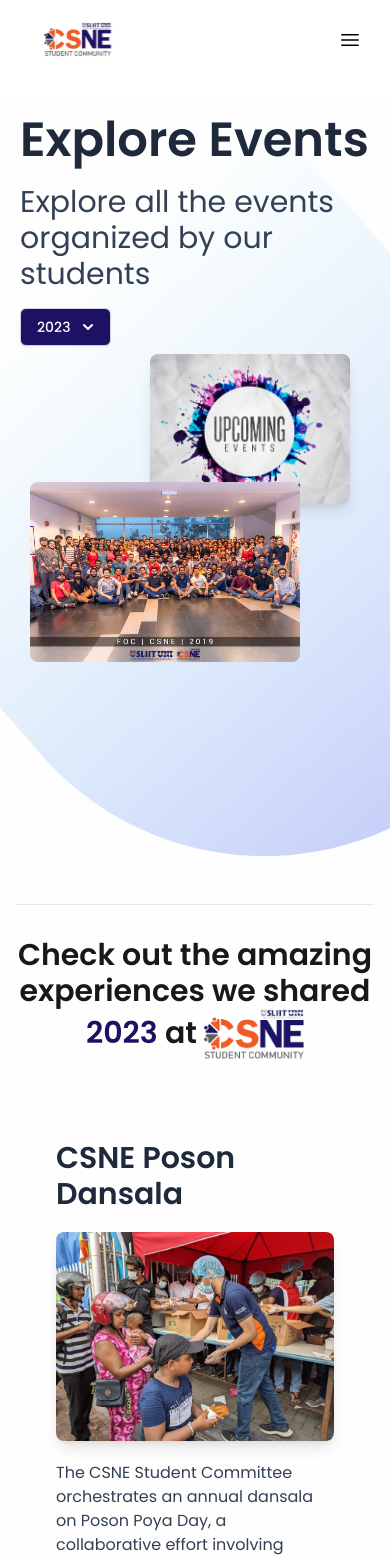
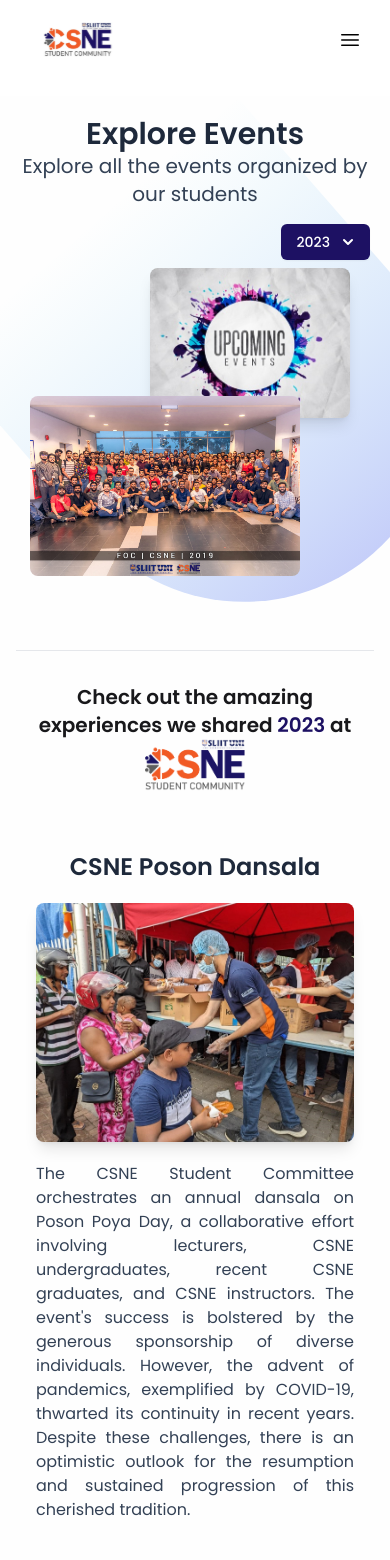
Before and after one commit to ms-club-sliit/CSNE-SC-Official-Web, a Next.js app: page /events/2023 in a window 390 px wide. Shown: the top 1560 px of the page. Built offline with nearby package versions, Linux system fonts and the light colour scheme.

Commit message:
fix: fixed styling issues

```diff
--- a/src/components/Events/Event.jsx
+++ b/src/components/Events/Event.jsx
@@ -3,33 +3,48 @@ import Image from "next/image";
 const Event = ({ event, element }) => {
   const { name, desc, alt, image } = event;
 
-    const order = element % 2 === 0 ? 'lg:flex-row' : 'lg:flex-row-reverse';
-    const text_align = element % 2 === 0 ? 'text-left' : 'text-right';
+  const order = element % 2 === 0 ? "lg:flex-row" : "lg:flex-row-reverse";
+  const text_align = element % 2 === 0 ? "text-left" : "text-right";
 
   return (
     <div>
-            <div className={`gap-5 lg:gap-16 flex flex-col ${order} items-center mb-10 mt-10 p-10`}>
-                <h2 className="text-3xl subpixel-antialiased font-semibold text-slate-800  sm:block md:hidden text-left">{name}</h2>
+      <div
+        className={`gap-5 lg:gap-16 flex flex-col ${order} items-center mb-10 mt-10 p-5 lg:p-10`}
+      >
+        <h2 className="text-2xl lg:text-3xl subpixel-antialiased font-semibold text-slate-800 sm:block md:hidden text-center lg:text-left">
+          {name}
+        </h2>
 
         <div className="relative w-full aspect-[4/3] lg:w-1/2">
-                    <Image className="rounded-lg shadow-lg" sizes="(max-width: 200px) 100vw, 100px" alt={alt} src={`/images/${image}`} fill style={{
-                        objectFit: "cover"
-                    }} />
+          <Image
+            className="rounded-lg shadow-lg"
+            sizes="(max-width: 200px) 100vw, 100px"
+            alt={alt}
+            src={`/images/${image}`}
+            fill
+            style={{
+              objectFit: "cover",
+            }}
+          />
         </div>
 
         <div className="lg:w-2/3">
           <div>
-                        <h2 className={`text-3xl subpixel-antialiased font-semibold mb-4 text-slate-800 hidden md:block ${text_align}`}>{name}</h2>
-                        <p className={`text-base text-slate-700 xl:text-lg ${text_align}`}>
+            <h2
+              className={`text-3xl subpixel-antialiased font-semibold mb-4 text-slate-800 hidden md:block ${text_align}`}
+            >
+              {name}
+            </h2>
+            <p
+              className={`text-justify text-slate-700 lg:text-lg ${text_align}`}
+            >
               {desc}
             </p>
           </div>
         </div>
       </div>
-
-            <hr class="h-px my-8 bg-gray-200 border-0 dark:bg-gray-700"></hr>
     </div>
-    )
-}
+  );
+};
 
 export default Event;
--- a/src/components/Events/EventHero.jsx
+++ b/src/components/Events/EventHero.jsx
@@ -1,6 +1,5 @@
 import Image from "next/image";
 import YearDropDown from "./YearDropDown";
-
 
 const EventHero = () => {
   return (
@@ -9,10 +8,11 @@ const EventHero = () => {
         className="w-screen h-screen bg-no-repeat bg-top-[100%] bg-right-[50%] bg-[150%] hidden md:block"
         style={{
           backgroundImage: `url(/static/event-bg.svg)`,
-                    backgroundRepeat: 'no-repeat', backgroundSize: '150%',
-                    backgroundPosition: 'top 100% right 50%'
-                }}>
-
+          backgroundRepeat: "no-repeat",
+          backgroundSize: "150%",
+          backgroundPosition: "top 100% right 50%",
+        }}
+      >
         <div className="container mr-auto ml-auto">
           <div className="text-right">
             <YearDropDown />
@@ -20,60 +20,92 @@ const EventHero = () => {
 
           <div className="sm:flex">
             <div className="m-5 xl:ml-20">
-                            <h1 className="text-left text-6xl font-semibold mb-5 text-slate-800 antialiased">Explore Events</h1>
-                            <p className="ztext-left text-4xl mb-2 text-slate-900 antialiased">Explore all the events organized by</p>
-                            <p className="text-left text-4xl text-slate-800 antialiased">our students</p>
+              <h1 className="text-left text-5xl font-semibold mb-5 text-slate-800 antialiased">
+                Explore Events
+              </h1>
+              <p className="ztext-left text-3xl mb-2 text-slate-900 antialiased">
+                Explore all the events organized by <br />
+                our students
+              </p>
             </div>
 
             <div className="absolute md:bottom-14 lg:bottom-0 lg:top-22 xl:top-28 xl:right-[400px] right-40 ">
               <div className="relative top-8 left-40 xl:left-[400px]">
-                                <Image className="rounded-lg shadow-lg md:w-[280px] lg:w-[380px] xl:w-[25vw]" alt={"upcoming event"} src={`/images/upcoming.jpg`} layout="intrinsic" width={400} height={220} />
+                <Image
+                  className="rounded-lg shadow-lg md:w-[280px] lg:w-[380px] xl:w-[25vw]"
+                  alt={"upcoming event"}
+                  src={`/images/upcoming.jpg`}
+                  layout="intrinsic"
+                  width={400}
+                  height={220}
+                />
               </div>
 
-                            <div className="relative xl:right-[80px]">
-                                <Image className="rounded-lg shadow-lg md:w-[400px] lg:w-[500px] xl:w-[36vw]" alt={"group photo"} src={`/images/group.jpg`} layout="intrinsic" width={500} height={300} />
+              <div className="relative xl:right-[200px]">
+                <Image
+                  className="rounded-lg shadow-lg md:w-[400px] lg:w-[500px] xl:w-[36vw]"
+                  alt={"group photo"}
+                  src={`/images/group.jpg`}
+                  layout="intrinsic"
+                  width={500}
+                  height={300}
+                />
               </div>
             </div>
           </div>
         </div>
-
       </section>
 
       <section
-                className="w-screen h-[90vh] bg-no-repeat bg-top-[100%] bg-right-[50%] bg-[150%] xs:block sm:block md:hidden"
-
+        className="w-screen h-[60vh] lg:h-[90vh] bg-no-repeat bg-top-[100%] bg-right-[50%] bg-[150%] xs:block sm:block md:hidden"
         style={{
           backgroundImage: `url(/static/event-bg.svg)`,
-                    backgroundRepeat: 'no-repeat',
-                    backgroundSize: 'cover',
-                    backgroundPosition: 'top 0% right 48%'
-                }}>
+          backgroundRepeat: "no-repeat",
+          backgroundSize: "cover",
+          backgroundPosition: "top 0% right 48%",
+        }}
+      >
+        <div className="p-5">
+          <h1 className="text-center text-3xl font-semibold lg:mb-5 text-slate-800 antialiased">
+            Explore Events
+          </h1>
+          <p className="text-center text-xl mb-2 text-slate-700 antialiased">
+            Explore all the events organized by our students
+          </p>
 
-                <div className="p-5">
-
-                    <h1 className="text-left text-5xl font-semibold mb-5 text-slate-800 antialiased">Explore Events</h1>
-                    <p className="text-left text-3xl mb-2 text-slate-700 antialiased">Explore all the events organized by our students</p>
-
-                    <div className="text-left">
+          <div className="text-right">
             <YearDropDown />
           </div>
 
           <div className="oveflow-x-hidden absolute right-[10px] bottom-[-10]">
             <div className="absolute">
               <div className=" relative left-10">
-                                <Image className="rounded-lg shadow-lg" alt={"upcoming event"} src={`/images/upcoming.jpg`} layout="intrinsic" width={200} height={100} />
+                <Image
+                  className="rounded-lg shadow-lg"
+                  alt={"upcoming event"}
+                  src={`/images/upcoming.jpg`}
+                  layout="intrinsic"
+                  width={200}
+                  height={100}
+                />
               </div>
             </div>
 
             <div className="relative top-32 right-20">
-                            <Image className="rounded-lg shadow-l" alt={"group photo"} src={`/images/group.jpg`} layout="intrinsic" width={270} height={200} />
+              <Image
+                className="rounded-lg shadow-l"
+                alt={"group photo"}
+                src={`/images/group.jpg`}
+                layout="intrinsic"
+                width={270}
+                height={200}
+              />
             </div>
           </div>
-
         </div>
       </section>
     </>
-    )
-}
+  );
+};
 
-export default EventHero
+export default EventHero;
--- a/src/components/Events/Events.jsx
+++ b/src/components/Events/Events.jsx
@@ -14,7 +14,7 @@ const Events = ({ year }) => {
     <section className="container ml-auto mr-auto p-4 sm:p-4 md:p-4 lg:p-0 xl:p-0">
       <hr class="container h-px my-8 bg-gray-200 border-0 dark:bg-gray-700"></hr>
 
-      <h2 className="text-3xl font-semibold text-center">
+      <h2 className="text-xl lg:text-3xl font-semibold text-center">
         Check out the amazing experiences we shared{" "}
         <span className="text-[#1D1163]">{eventData[year] ? year : latestYear}</span> at{" "}
         <span>
--- a/src/components/Events/YearDropDown.jsx
+++ b/src/components/Events/YearDropDown.jsx
@@ -19,7 +19,7 @@ const YearDropDown = () => {
   return (
     <div className="relative inline-block text-left z-50 mt-2 mb-2">
       <div>
-        <button type="button" className="inline-flex justify-center w-full rounded-md border border-gray-300 shadow-sm px-4 py-2 bg-[#1D1163] text-sm font-medium text-white hover:bg-[#1d1163de] focus:outline-none focus:ring-2 focus:ring-offset-2 focus:ring-offset-gray-100 focus:ring-[#1d1163de]" id="options-menu" aria-haspopup="true" aria-expanded="true" onClick={() => setIsOpen(!isOpen)}>
+        <button type="button" className="inline-flex justify-center w-full rounded-md border-gray-300 shadow-sm px-4 py-2 bg-[#1D1163] text-sm font-medium text-white hover:bg-[#1d1163de] focus:outline-none focus:ring-2 focus:ring-offset-2 focus:ring-offset-gray-100 focus:ring-[#1d1163de]" id="options-menu" aria-haspopup="true" aria-expanded="true" onClick={() => setIsOpen(!isOpen)}>
           {params?.year}
           <svg className="-mr-1 ml-2 h-5 w-5" xmlns="http://www.w3.org/2000/svg" viewBox="0 0 20 20" fill="currentColor" aria-hidden="true">
             <path fillRule="evenodd" d="M5.293 7.293a1 1 0 011.414 0L10 10.586l3.293-3.293a1 1 0 111.414 1.414l-4 4a1 1 0 01-1.414 0l-4-4a1 1 0 010-1.414z" clipRule="evenodd" />
@@ -27,10 +27,10 @@ const YearDropDown = () => {
         </button>
       </div>
 
-      <div className={`absolute md:right-0 mt-2 w-56 rounded-md shadow-lg bg-[#1D1163] ring-1 ring-black ring-opacity-5 ${isOpen ? 'block' : 'hidden'} `} role="menu" aria-orientation="vertical" aria-labelledby="options-menu">
+      <div className={`absolute md:right-0 w-full rounded-md shadow-lg bg-[#1D1163] ring-1 ring-black ring-opacity-5 ${isOpen ? 'block' : 'hidden'} `} role="menu" aria-orientation="vertical" aria-labelledby="options-menu">
         <div className="py-1" role="none">
           {years.map((year) => (
-            <a key={year} className="block cursor-pointer  px-4 py-2 text-sm text-white hover:bg-[#2424a7de] border-b-2 hover:text-white" role="menuitem" onClick={() => handleChange(year)}>
+            <a key={year} className="block cursor-pointer  px-4 py-2 text-sm text-white hover:bg-[#2424a7de] hover:text-white" role="menuitem" onClick={() => handleChange(year)}>
               {year}
             </a>
           ))}
```
Lines whose indentation alone changed are shown as unchanged.
